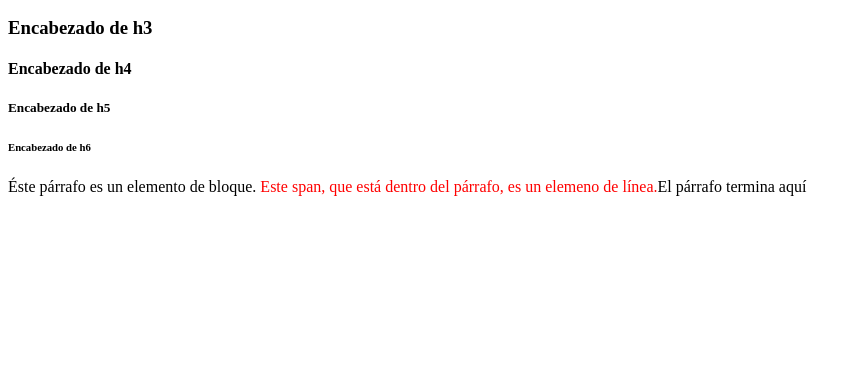
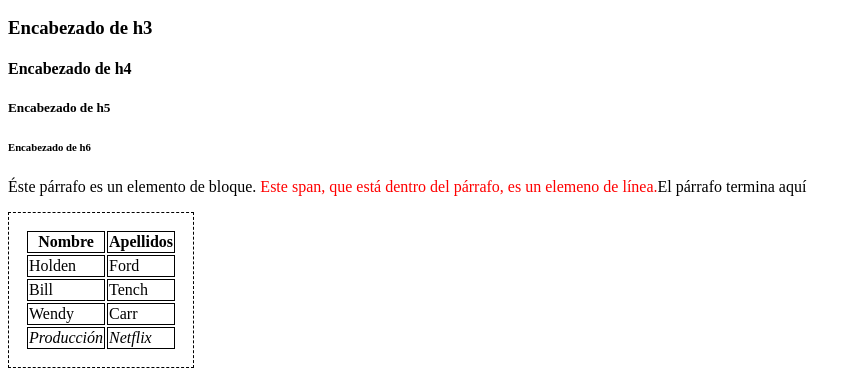
Before and after one commit to pmartinmaria/UT1, a plain HTML site: page Sesión 3(19-09-2019)/Ejercicio2.html in a window 1280 px wide. Shown: the part 110-498 px from the top of the page, without its empty margins (0-861 px from the left). Drawn offline with Linux system fonts and the light colour scheme.

Commit message:
Versión 1.1 de la RamaSesión3.1

```diff
--- a/Sesión 3(19-09-2019)/Ejercicio2.html
+++ b/Sesión 3(19-09-2019)/Ejercicio2.html
@@ -5,7 +5,18 @@
     <meta charset="UTF-8">
     <meta name="viewport" content="width=device-width, initial-scale=1.0">
     <meta http-equiv="X-UA-Compatible" content="ie=edge">
-    <title>Document</title>
+    <title>Ejercicio 2</title>
+    <style>
+        th,
+        td {
+            border: 1px solid black;
+        }
+
+        table {
+            padding: 1em;
+            border: 1px dashed black;
+        }
+    </style>
 </head>
 
 <body>
@@ -18,6 +29,34 @@
 
     <p>Éste párrafo es un elemento de bloque. <span style="color: red">Este span, que está dentro del párrafo, es un
             elemeno de línea.</span>El párrafo termina aquí</p>
+    <table>
+        <thead>
+            <tr>
+                <th>Nombre</th>
+                <th>Apellidos</th>
+            </tr>
+        </thead>
+        <tbody>
+            <tr>
+                <td>Holden</td>
+                <td>Ford</td>
+            </tr>
+            <tr>
+                <td>Bill</td>
+                <td>Tench</td>
+            </tr>
+            <tr>
+                <td>Wendy</td>
+                <td>Carr</td>
+            </tr>
+        </tbody>
+        <tfoot>
+            <tr>
+                <td><i>Producción</i></td>
+                <td><i>Netflix</i></td>
+            </tr>
+        </tfoot>
+    </table>
 </body>
 
 </html>
```
